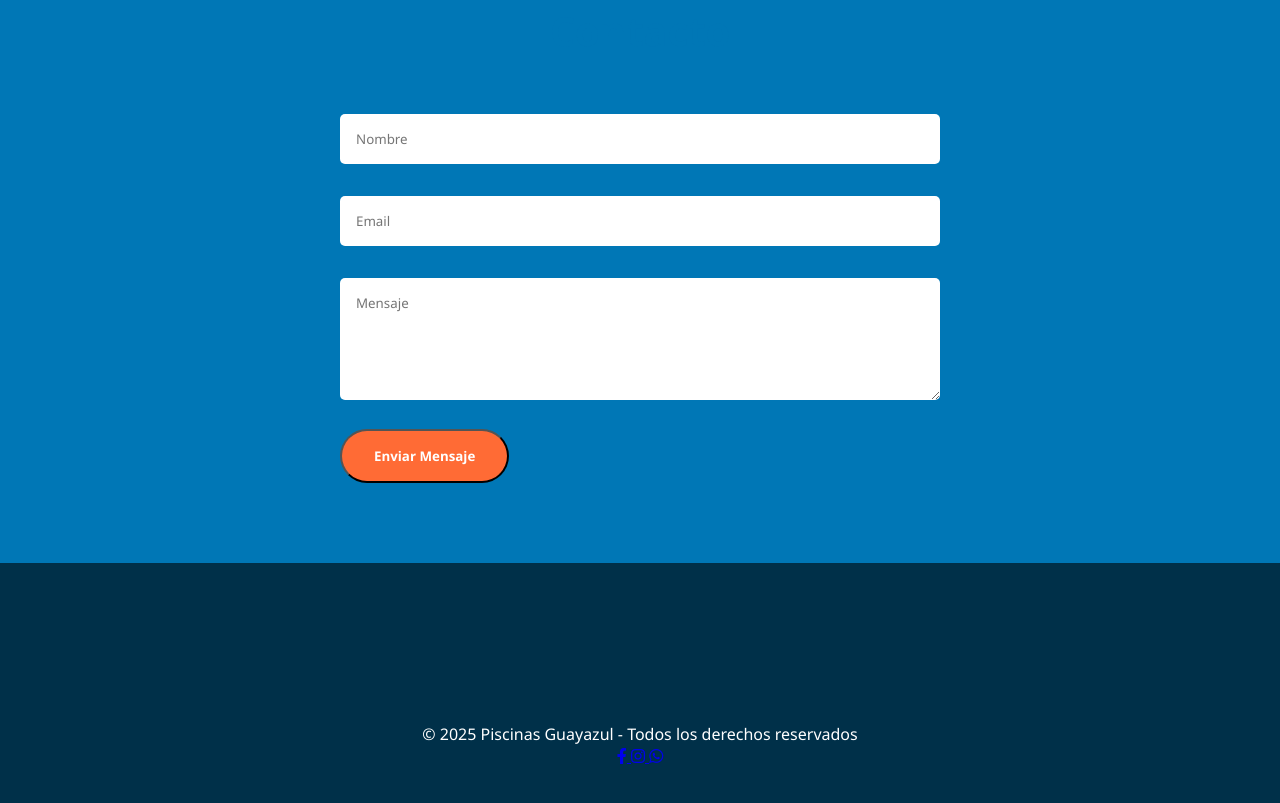
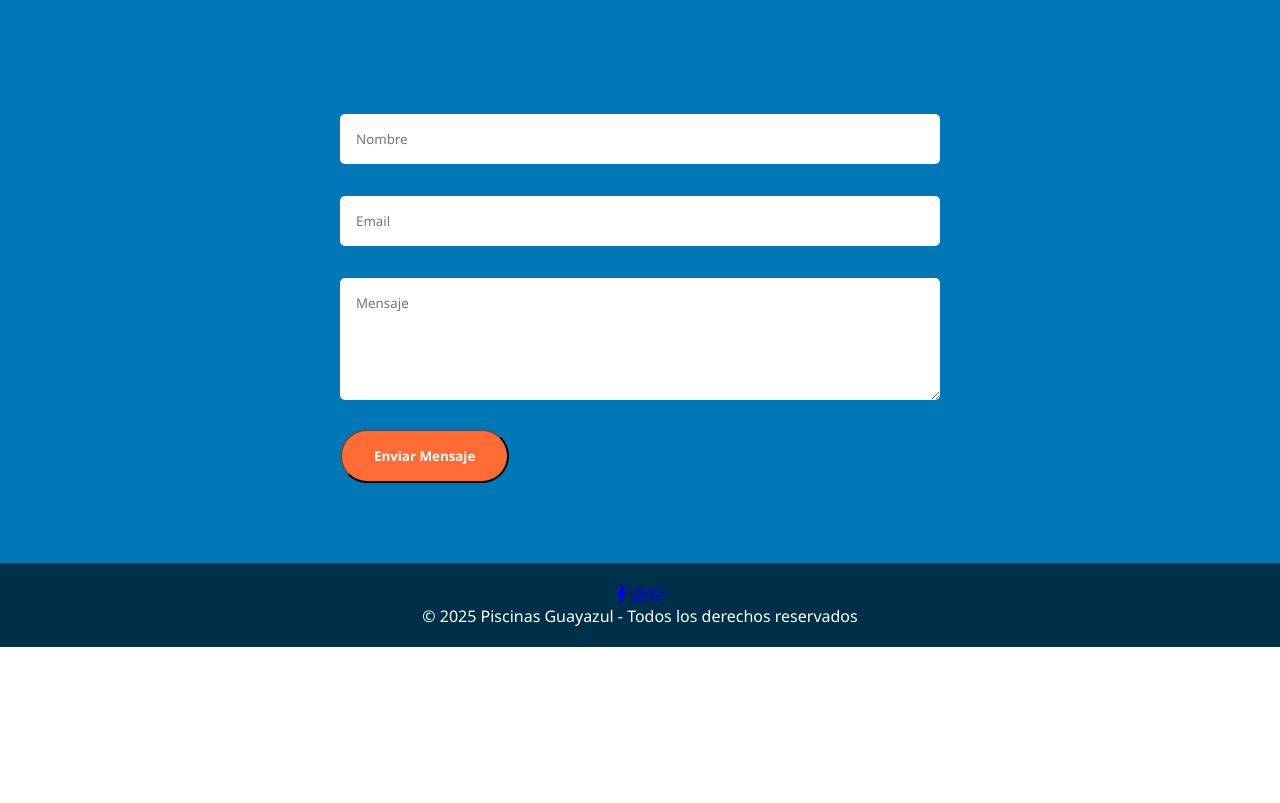
Before and after one commit to wencislao/piscina-guayazul, a plain HTML site: page index.html in a window 1280 px wide. Shown: the part 2252-3055 px from the top of the page. After the commit the page ends 2899 px from the top, so only its background shows below. Drawn offline with Linux system fonts and the light colour scheme.

Commit message:
Update index.html

```diff
--- a/index.html
+++ b/index.html
@@ -186,8 +186,9 @@
         footer {
             background: #003049;
             color: white;
-            padding: 10rem;
+            padding: 20px 0;
             text-align: center;
+            width: 100%;
         }
 
         @media (max-width: 768px) {
@@ -271,7 +272,7 @@
     </section>
 
     <footer>
-        <p>© 2025 Piscinas Guayazul - Todos los derechos reservados</p>
+
         <div class="social-icons">
             <a href="https://www.facebook.com" target="_blank" class="facebook">
                 <i class="fab fa-facebook-f"></i>
@@ -283,6 +284,7 @@
                 <i class="fab fa-whatsapp"></i>
             </a>
         </div>
+         <p>© 2025 Piscinas Guayazul - Todos los derechos reservados</p>
     </footer>
 </body>
 </html>
```
